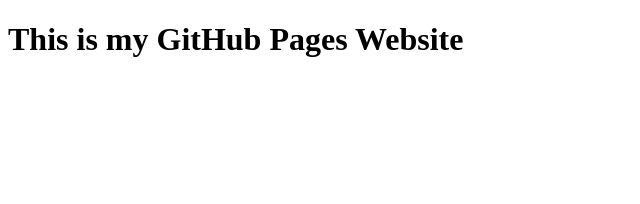
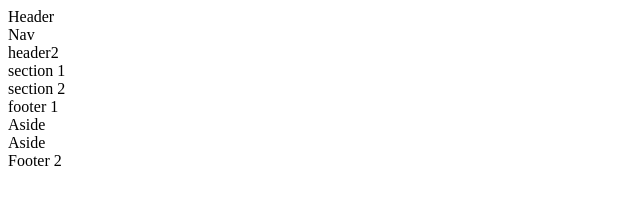
Before and after one commit to aditi-hello/aditi-hello.github.io, a plain HTML site: page index.html in a window 1280 px wide. Shown: the whole page, without its empty margins (0-640 px from the left). Drawn offline with Linux system fonts and the light colour scheme.

Commit message:
New layout

```diff
--- a/index.html
+++ b/index.html
@@ -7,6 +7,30 @@
     <title>My site</title>
 </head>
 <body>
-    <h1>This is my GitHub Pages Website</h1>
+    <div>
+        <header>
+            Header
+        </header>
+        <nav>
+            Nav
+        </nav>
+        <div>
+            <article>
+                <header> header2 </header>
+                <section> section 1</section>
+                <section> section 2 </section>
+                <footer> footer 1 </footer>
+            </article>
+            <div>
+                <aside>
+                    Aside
+                </aside>
+                <aside>
+                    Aside
+                </aside>
+            </div>
+            <footer>Footer 2</footer>
+        </div>
+    </div>
 </body>
 </html>
```
